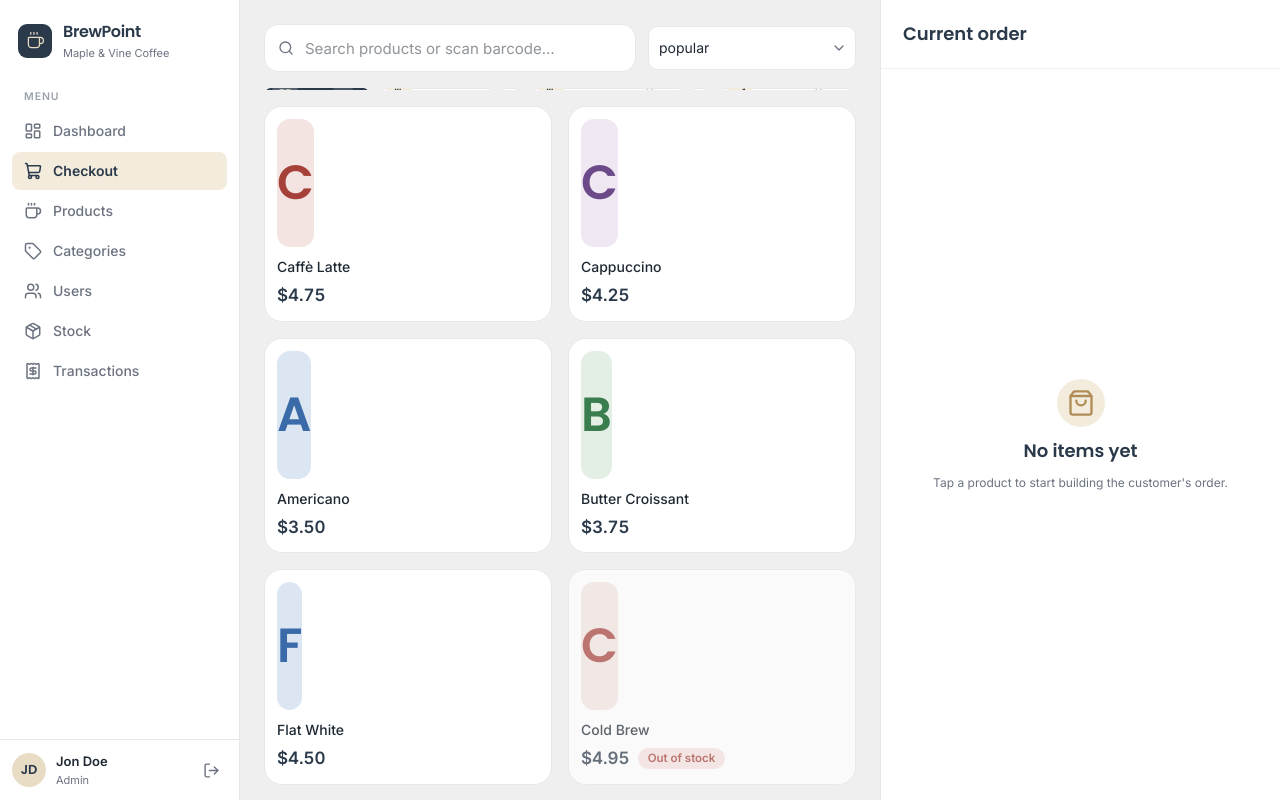
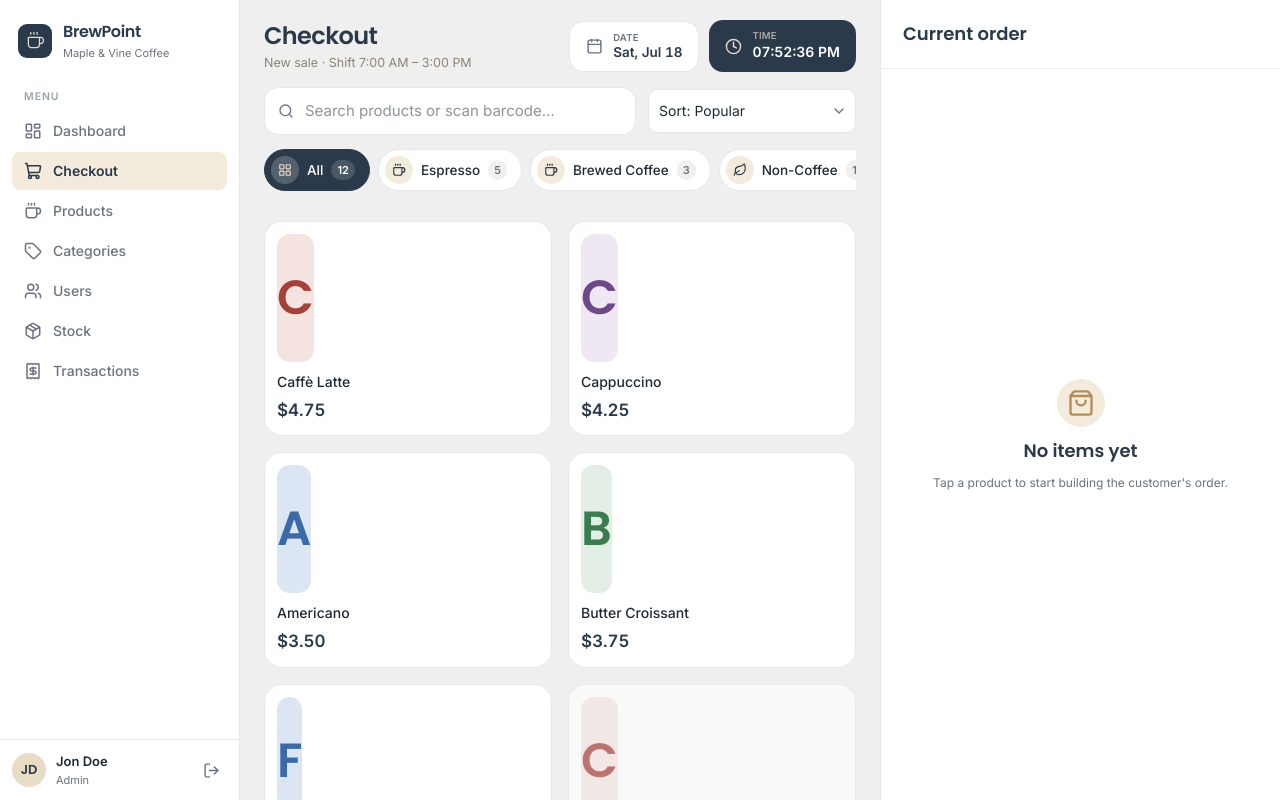
Before and after one commit to muhammadzhuhry/brewpoint, a Next.js app: page /checkout in a window 1280 px wide. Built offline with nearby package versions, Linux system fonts and the light colour scheme.

Commit message:
feature: time and calendar

```diff
--- a/app/(staff)/checkout/page.tsx
+++ b/app/(staff)/checkout/page.tsx
@@ -1,9 +1,11 @@
 "use client";
 
-import { useState } from "react";
+import { useEffect, useState } from "react";
 import {
   AlertCircle,
+  Calendar,
   Check,
+  Clock,
   Coffee,
   Cookie,
   CreditCard,
@@ -63,6 +65,10 @@ const CATEGORY_ICONS: Record<string, LucideIcon> = {
   "Seasonal Drinks": Sparkles,
 };
 
+function getNow() {
+  return new Date();
+}
+
 function getReceiptTimeLabel() {
   const now = new Date();
   return (
@@ -81,13 +87,34 @@ export default function CheckoutPage() {
   const { quantities, order, addItem, increment, decrement, clearCart } =
     useCartStore();
 
+  const [now, setNow] = useState<Date | null>(null);
   const [search, setSearch] = useState("");
   const [categoryFilter, setCategoryFilter] = useState("All");
-  const [sort, setSort] = useState<string | null>("popular");
+  const [sort, setSort] = useState<string | null>("Sort: Popular");
   const [checkoutOpen, setCheckoutOpen] = useState(false);
   const [received, setReceived] = useState("");
   const [receipt, setReceipt] = useState<Receipt | null>(null);
   const [nextRef, setNextRef] = useState(2042);
+
+  useEffect(() => {
+    const interval = setInterval(() => setNow(getNow()), 1000);
+    return () => clearInterval(interval);
+  }, []);
+
+  const dateLabel = now
+    ? now.toLocaleDateString("en-US", {
+        weekday: "short",
+        month: "short",
+        day: "numeric",
+      })
+    : "—";
+  const timeLabel = now
+    ? now.toLocaleTimeString("en-US", {
+        hour: "2-digit",
+        minute: "2-digit",
+        second: "2-digit",
+      })
+    : "--:--:--";
 
   const categories = Array.from(new Set(products.map((p) => p.category)));
 
@@ -101,9 +128,9 @@ export default function CheckoutPage() {
   });
 
   const sortedProducts = [...filteredProducts].sort((a, b) => {
-    if (sort === "name") return a.name.localeCompare(b.name);
-    if (sort === "price-asc") return a.price - b.price;
-    if (sort === "price-desc") return b.price - a.price;
+    if (sort === "Name A–Z") return a.name.localeCompare(b.name);
+    if (sort === "Price: Low to high") return a.price - b.price;
+    if (sort === "Price: High to low") return b.price - a.price;
     return b.txnCount - a.txnCount;
   });
 
@@ -167,8 +194,44 @@ export default function CheckoutPage() {
 
   return (
     <div className="-m-6 flex h-[calc(100%+3rem)]">
-      <div className="flex min-w-0 flex-1 flex-col overflow-auto p-6">
-        <div className="mb-4 flex items-center gap-3">
+      <div className="flex min-w-0 flex-1 flex-col overflow-hidden">
+        <div className="flex flex-col gap-3.5 px-6 pt-5 pb-3">
+          <div className="flex items-center justify-between gap-4">
+            <div className="flex flex-col gap-0.5">
+              <h1 className="font-display text-2xl font-semibold tracking-tight text-primary">
+                Checkout
+              </h1>
+              <span className="text-[12.5px] text-[#8A8577]">
+                New sale · Shift 7:00 AM – 3:00 PM
+              </span>
+            </div>
+            <div className="flex items-center gap-2.5">
+              <div className="flex items-center gap-2.5 rounded-xl border border-border bg-card px-4 py-2.5">
+                <Calendar className="size-[17px] text-muted-foreground" />
+                <div className="flex flex-col leading-tight">
+                  <span className="text-[9.5px] font-semibold tracking-wide text-muted-foreground">
+                    DATE
+                  </span>
+                  <span className="text-[13.5px] font-semibold tabular-nums text-primary">
+                    {dateLabel}
+                  </span>
+                </div>
+              </div>
+              <div className="flex items-center gap-2.5 rounded-xl bg-primary px-4 py-2.5">
+                <Clock className="size-[17px] text-secondary" />
+                <div className="flex flex-col leading-tight">
+                  <span className="text-[9.5px] font-semibold tracking-wide text-secondary/70">
+                    TIME
+                  </span>
+                  <span className="text-sm font-semibold tabular-nums text-primary-foreground">
+                    {timeLabel}
+                  </span>
+                </div>
+              </div>
+            </div>
+          </div>
+
+          <div className="flex items-center gap-3">
             <div className="relative flex-1">
               <Search className="absolute top-1/2 left-3.5 size-4 -translate-y-1/2 text-muted-foreground" />
               <input
@@ -184,10 +247,14 @@ export default function CheckoutPage() {
                 <SelectValue />
               </SelectTrigger>
               <SelectContent>
-              <SelectItem value="popular">Sort: Popular</SelectItem>
-              <SelectItem value="name">Name A–Z</SelectItem>
-              <SelectItem value="price-asc">Price: Low to high</SelectItem>
-              <SelectItem value="price-desc">Price: High to low</SelectItem>
+                <SelectItem value="Sort: Popular">Sort: Popular</SelectItem>
+                <SelectItem value="Name A–Z">Name A–Z</SelectItem>
+                <SelectItem value="Price: Low to high">
+                  Price: Low to high
+                </SelectItem>
+                <SelectItem value="Price: High to low">
+                  Price: High to low
+                </SelectItem>
               </SelectContent>
             </Select>
           </div>
@@ -240,7 +307,9 @@ export default function CheckoutPage() {
               );
             })}
           </div>
+        </div>
 
+        <div className="flex-1 overflow-auto px-6 pb-6">
           {filteredProducts.length === 0 ? (
             <div className="flex flex-1 items-center justify-center p-10">
               <EmptyState
@@ -309,6 +378,7 @@ export default function CheckoutPage() {
               })}
             </div>
           )}
+        </div>
       </div>
 
       <aside className="flex w-[400px] shrink-0 flex-col border-l border-border bg-card">
```
Lines whose indentation alone changed are shown as unchanged.
